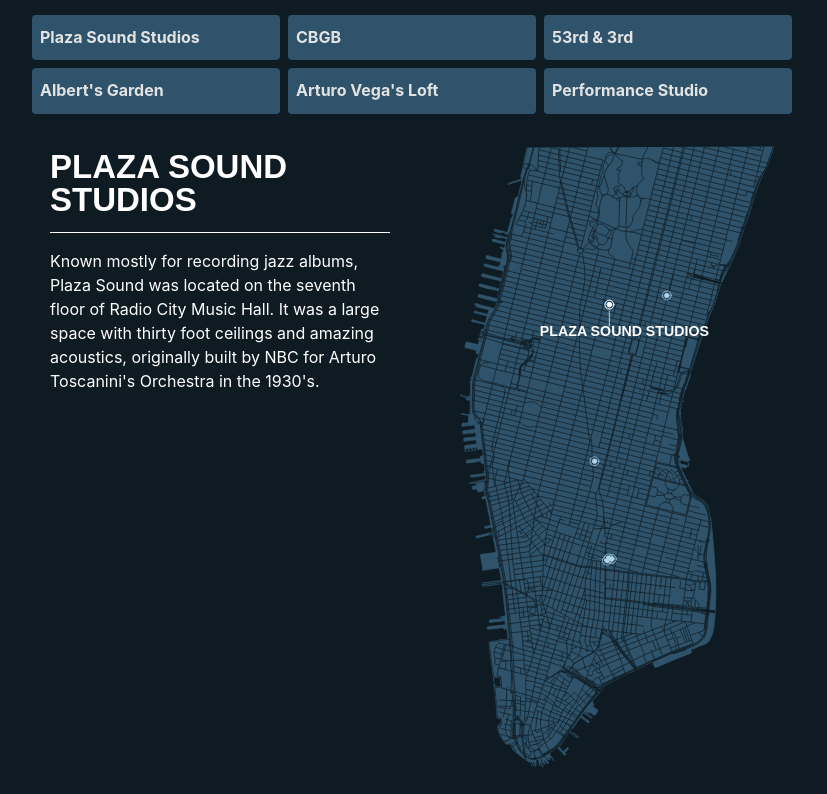
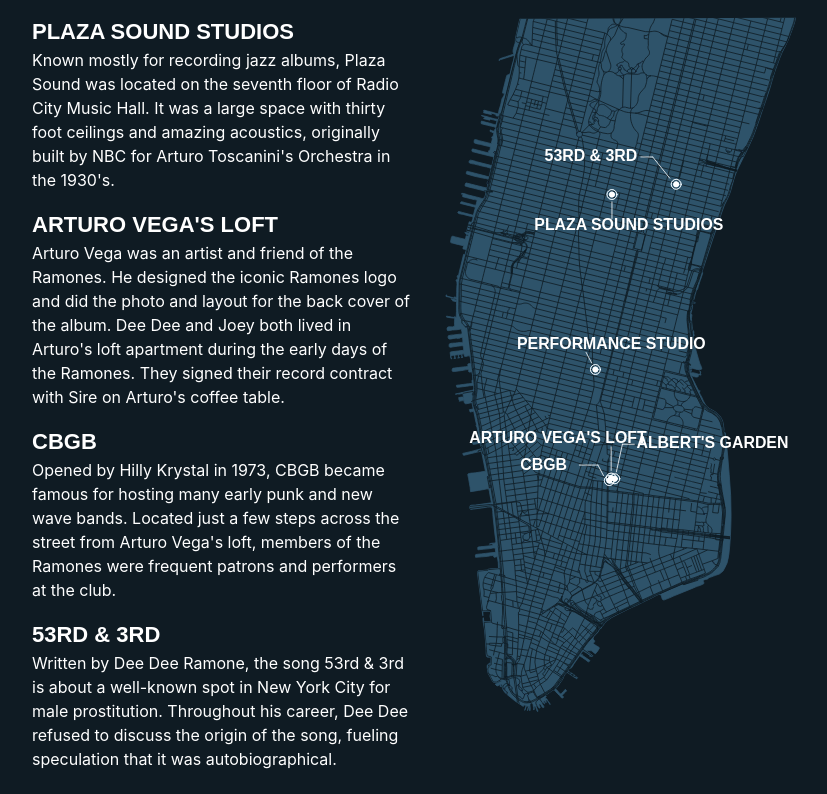
Before and after one commit to bowmanmc/ramones, a Vue app: page / in a window 1280 px wide. Shown: the part 4860-5654 px from the top of the page, without its empty margins (228-1055 px from the left). Built offline with nearby package versions, Linux system fonts and the light colour scheme; a web font is replaced by a local one.

Commit message:
better map

```diff
--- a/src/components/NewYork.vue
+++ b/src/components/NewYork.vue
@@ -2,59 +2,101 @@
     <div class="NewYork">
         <div class="content">
             <h2>Around New York</h2>
-            <div class="navigation">
-                <div class="navigation__section">
-                    <a @click="selectMapItem('plaza')">Plaza Sound Studios</a>
-                    <a @click="selectMapItem('alberts')">Albert's Garden</a>
+            <div class="places">
+                <div class="descriptions">
+                    <h3>Plaza Sound Studios</h3>
+                    <p>
+                        Known mostly for recording jazz albums, Plaza Sound was
+                        located on the seventh floor of Radio City Music Hall.
+                        It was
+                        a large space with thirty foot ceilings and amazing
+                        acoustics,
+                        originally built by NBC for Arturo Toscanini's Orchestra
+                        in
+                        the 1930's.
+                    </p>
+
+                    <h3>Arturo Vega's Loft</h3>
+                    <p>
+                        Arturo Vega was an artist and friend of the Ramones.
+                        He designed the iconic Ramones logo
+                        and did the photo and layout for the back cover of the
+                        album.
+                        Dee Dee and Joey both lived in Arturo's loft apartment
+                        during
+                        the early days of the Ramones.
+                        They signed their record contract with Sire on Arturo's
+                        coffee
+                        table.
+                    </p>
+
+                    <h3>CBGB</h3>
+                    <p>
+                        Opened by Hilly Krystal in 1973, CBGB became famous for
+                        hosting
+                        many early punk and new wave bands. Located just a few
+                        steps
+                        across the street from Arturo Vega's loft,
+                        members of the Ramones were
+                        frequent patrons and performers at the club.
+                    </p>
+
+                    <h3>53rd & 3rd</h3>
+                    <p>
+                        Written by Dee Dee Ramone, the song 53rd & 3rd is about
+                        a
+                        well-known spot in New York City for male prostitution.
+                        Throughout his career,
+                        Dee Dee refused to discuss the origin of the song,
+                        fueling
+                        speculation that it was autobiographical.
+                    </p>
+
+                    <h3>Albert's Garden</h3>
+                    <p>
+                        Roberta Bayley had done a photo shoot with the band in
+                        1975
+                        for an issue of Punk magazine. For a location, they
+                        walked
+                        next door from Arturo Vega's loft to a community garden.
+                        Ramones fans from across the world still visit Albert's
+                        garden
+                        to photograph themselves in front of the brick wall made
+                        famous
+                        by the band.
+                    </p>
+
+                    <h3>Performance Studios</h3>
+                    <p>
+                        The Ramones had rehearsal space at Performance Studios.
+                        In addition to functioning as a practice and hangout
+                        space,
+                        several of their early concerts were at this location.
+                    </p>
                 </div>
-                <div class="navigation__section">
-                    <a @click="selectMapItem('cbgb')">CBGB</a>
-                    <a @click="selectMapItem('arturos')">Arturo Vega's Loft</a>
-                </div>
-                <div class="navigation__section">
-                    <a @click="selectMapItem('53rd3rd')">53rd & 3rd</a>
-                    <a @click="selectMapItem('performance')">Performance Studio</a>
+                <div class="map">
+                    <NYCMap/>
                 </div>
             </div>
-            <div class="sections">
-                <div class="section">
-                    <Locations v-bind:highlight="selected" />
-                </div>
-                <div class="section">
-                    <NYCMap v-bind:highlight="selected" />
-                </div>
-            </div>
-
         </div>
     </div>
 </template>
 
 <script>
-import Locations from './map/Locations.vue';
 import NYCMap from './map/NYCMap.vue';
 
 
 export default {
     name: 'NewYork',
     components: {
-        Locations,
         NYCMap,
-    },
-    data() {
-        return {
-            selected: 'plaza',
-        };
-    },
-    methods: {
-        selectMapItem(selectedItem) {
-            this.selected = selectedItem;
-        },
     },
 };
 </script>
 
 <style lang="scss">
     @import "../defaults/colors";
+    @import "../defaults/devices";
     @import "../defaults/typography";
 
 
@@ -63,38 +105,40 @@
         color: $color-white;
         padding: 1.0em 0;
 
-        .navigation {
+        .places {
             display: flex;
+            flex-wrap: wrap;
 
-            &__section {
-                display: flex;
-                flex: 1;
-                flex-direction: column;
+            .descriptions {
+                font-size: $fontsize-small;
+                line-height: $fontsize-small * 1.5;
+                padding: 0 0.25em;
+                width: 100%;
+
+                h3 {
+                    font-size: $fontsize-normal;
+                    line-height: $fontsize-normal * 1.5;
+                    margin: 0;
+                }
+
+                p {
+                    margin: 0 0 1.0em 0;
+                }
             }
 
-            a {
-                background: $color-alt-dk;
-                border-radius: 0.25em;
-                color: $color-gray-90;
-                cursor: pointer;
-                display: inline-block;
-                font-size: $fontsize-small;
-                font-weight: bold;
-                margin: 0 0.25em 0.5em 0.25em;
-                padding: 0.5em;
+            .map {
+                width: 100%;
+            }
 
-                &:hover {
-                    background: lighten($color-alt-dk, 7%);
+            @include desktop {
+                flex-wrap: nowrap;
+
+                .descriptions {
+                    width: 50%;
                 }
-            }
-        }
-
-        .sections {
-            display: flex;
-
-            .section {
-                flex: 1;
-                padding: 1.0em;
+                .map {
+                    width: 50%;
+                }
             }
         }
     }
--- a/src/components/charts/StudioSession.vue
+++ b/src/components/charts/StudioSession.vue
@@ -95,7 +95,7 @@
         fill: $color-white;
         height: 52px;
         margin: 0.25em 0.35em;
-        width: 52px;
+        width: 48px;
     }
 
     table {
--- a/src/components/map/NYCMap.vue
+++ b/src/components/map/NYCMap.vue
@@ -68,7 +68,7 @@
             </g>
         </g>
 
-        <g v-bind:class="{ inactive: (highlight !== 'alberts') }">
+        <g>
             <text transform="translate(69.38704 136.12623)">ALBERT'S GARDEN</text>
             <path class="connector" d="M63.07018 143.76859l1.89434-8.67973M64.96452 135.08886l3.74809.02091"/>
             <g class="target">
@@ -77,7 +77,7 @@
             </g>
         </g>
 
-        <g v-bind:class="{ inactive: (highlight !== 'arturos') }">
+        <g>
             <text transform="translate(16.75065 134.82006)">ARTURO VEGA'S LOFT</text>
             <path class="connector" d="M61.42443 143.34029v-7.42439" />
             <g class="target">
@@ -86,7 +86,7 @@
             </g>
         </g>
 
-        <g v-bind:class="{ inactive: (highlight !== 'cbgb') }">
+        <g>
             <text transform="translate(32.82368 143.11111)">CBGB</text>
             <path class="connector" d="M59.00901 144.96377l-1.75235-3.30983M51.40326 141.65218l5.8534.00176" />
             <g class="target">
@@ -95,7 +95,7 @@
             </g>
         </g>
 
-        <g v-bind:class="{ inactive: (highlight !== 'performance') }">
+        <g>
             <text transform="translate(31.77542 105.27097)">PERFORMANCE STUDIO</text>
             <path class="connector" d="M55.28561 109.51335l-1.75235-3.30984" />
             <g class="target">
@@ -104,7 +104,7 @@
             </g>
         </g>
 
-        <g v-bind:class="{ inactive: (highlight !== 'plaza') }">
+        <g>
             <text transform="translate(37.23352 67.68626)">PLAZA SOUND STUDIOS</text>
             <path class="connector" d="M61.67306 64.06737v-5.2504" />
             <g class="target">
@@ -113,7 +113,7 @@
             </g>
         </g>
 
-        <g v-bind:class="{ inactive: (highlight !== '53rd3rd') }">
+        <g>
             <text transform="translate(40.48028 45.91144)">53RD &amp; 3RD</text>
             <path class="connector" d="M79.89868 51.39469l-5.38732-6.70007M70.76327 44.67371l3.74809.02091" />
             <g class="target">
@@ -126,7 +126,6 @@
 
 <script>
 export default {
-    props: ['highlight'],
     name: 'NYCMap',
 };
 </script>
@@ -161,7 +160,6 @@
     }
 
     .locations {
-
         .target {
             stroke: $color-alt-lt;
 
@@ -185,9 +183,5 @@
         font-size: 5px;
         font-weight: $fontweight-bold;
     }
-
-    .inactive {
-        display: none;
-    }
 }
 </style>
```
